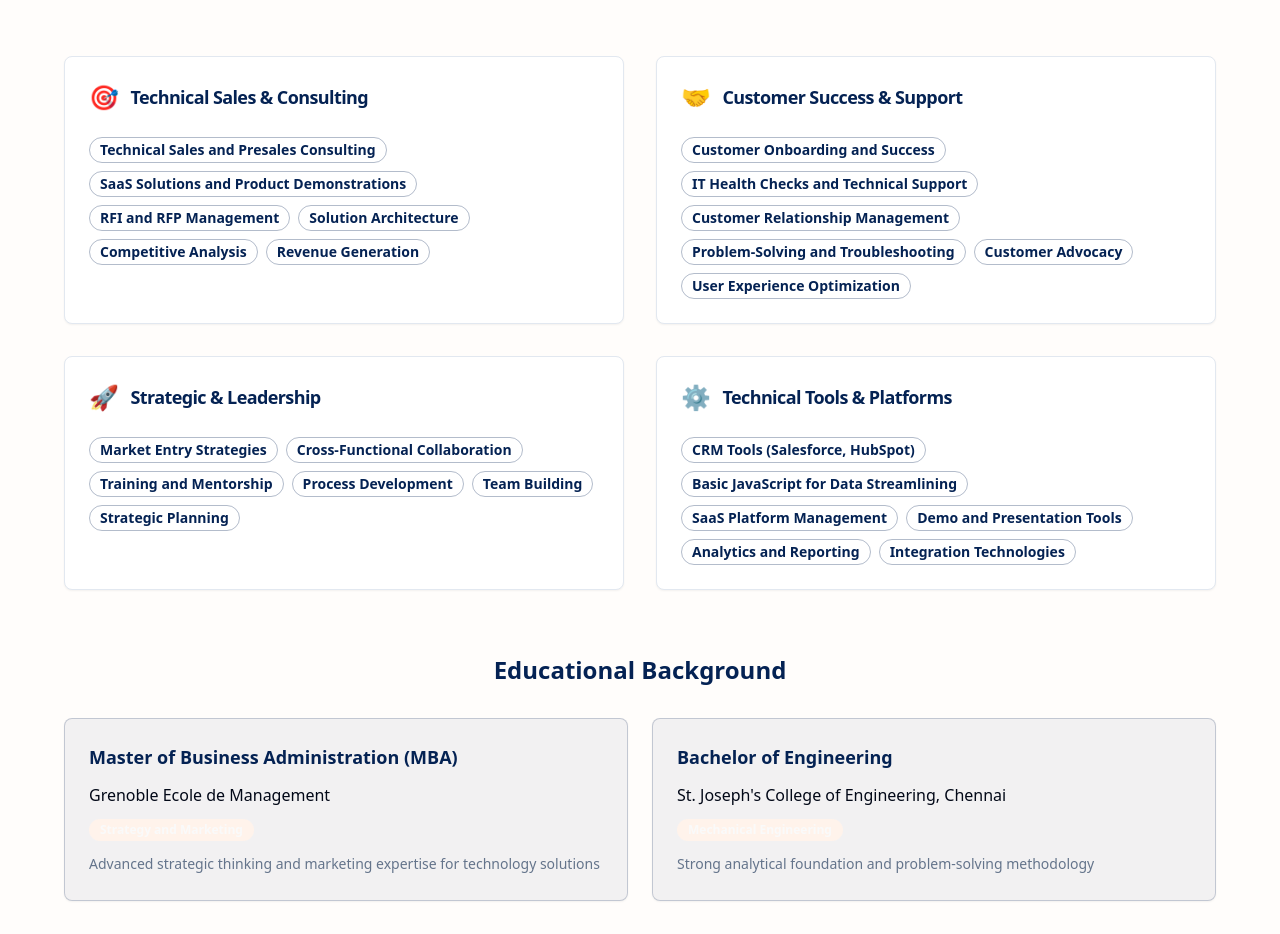
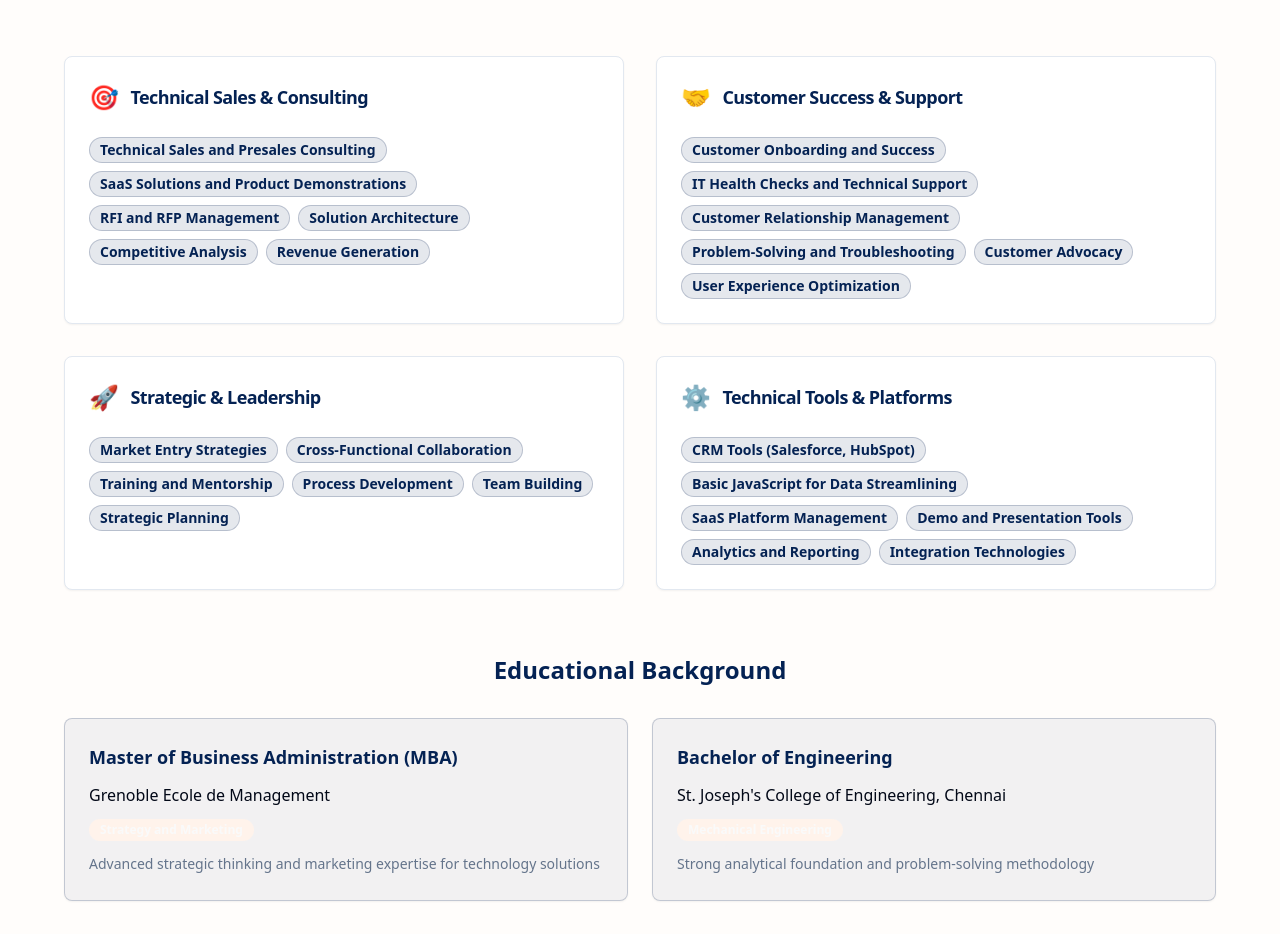
Before and after one commit to David-Anand-007/david-anand-connect, a React (Vite) app: page / in a window 1280 px wide. Shown: the part 4140-5074 px from the top of the page. Built offline with nearby package versions, Linux system fonts and the light colour scheme.

Commit message:
Fix: Improve text and tile visibility
Adjust styling to address text overlap and improve tile contrast against white background.

```diff
--- a/src/components/Navigation.tsx
+++ b/src/components/Navigation.tsx
@@ -31,7 +31,7 @@ const Navigation = () => {
   return (
     <nav className={`fixed top-0 w-full z-50 transition-all duration-300 ${
       isScrolled
-        ? "bg-background/95 backdrop-blur-sm shadow-card"
+        ? "bg-background shadow-card border-b border-border"
         : "bg-transparent"
     }`}>
       <div className="container mx-auto px-6 py-4">
--- a/src/components/Skills.tsx
+++ b/src/components/Skills.tsx
@@ -103,8 +103,8 @@ const Skills = () => {
                     {category.skills.map((skill, idx) => (
                       <Badge
                         key={idx}
-                        variant="outline"
-                        className="text-sm border-primary/30 text-primary hover:bg-primary hover:text-primary-foreground transition-all duration-300"
+                        variant="secondary"
+                        className="text-sm bg-primary/10 text-primary border border-primary/20 hover:bg-primary hover:text-primary-foreground transition-all duration-300"
                       >
                         {skill}
                       </Badge>
```
